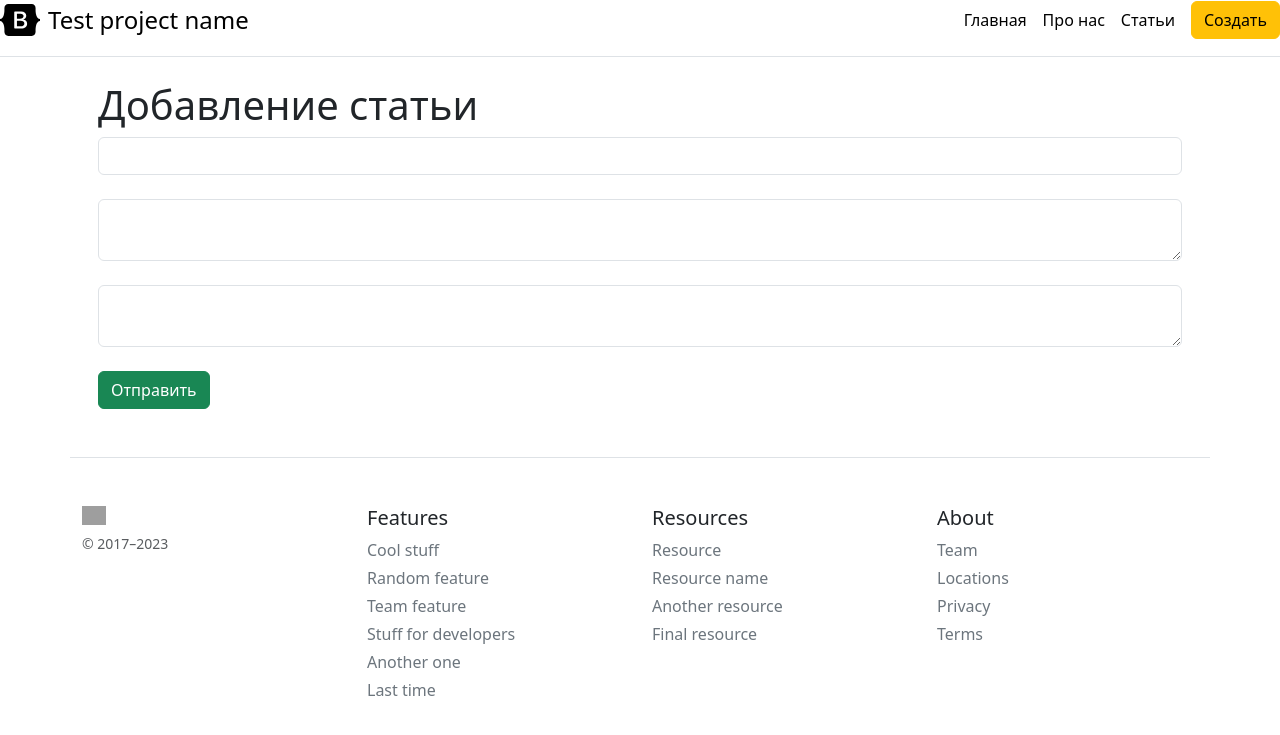
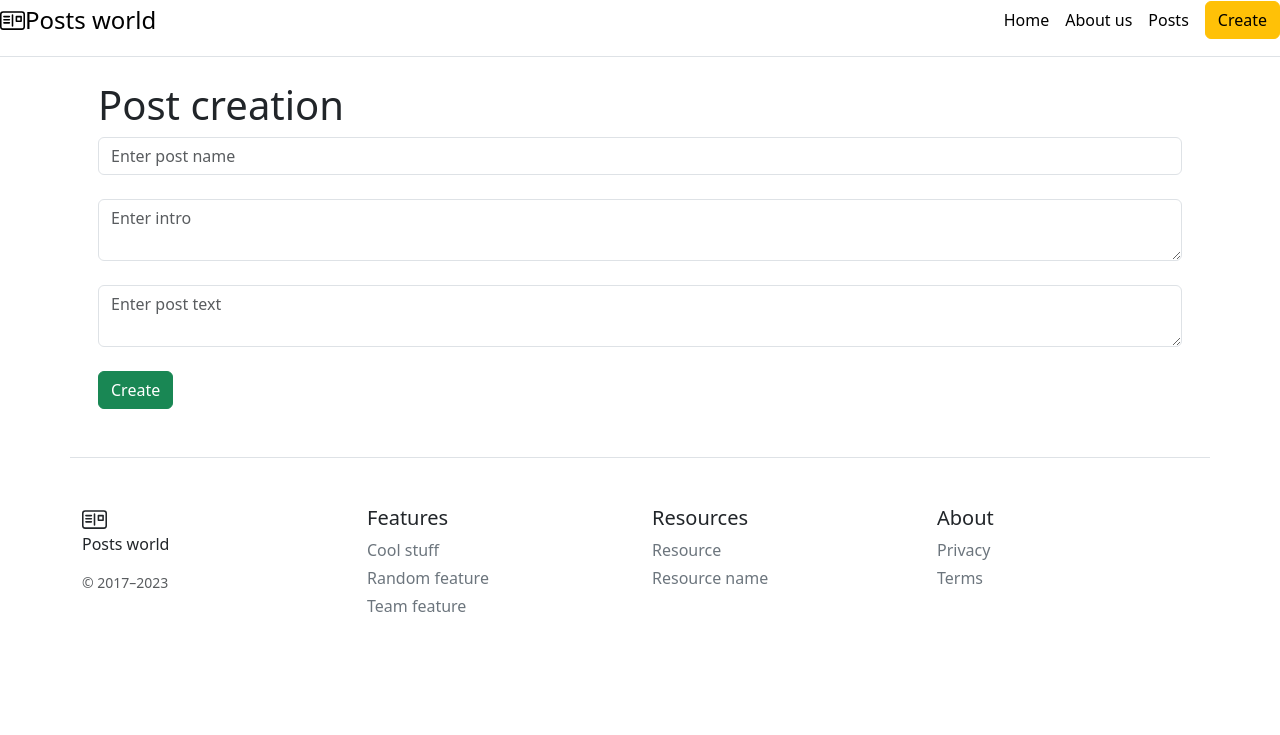
Before and after one commit to VictoriaBU/Python_Flask_App, a Flask app: page /create-article in a window 1280 px wide. Shown: the top 735 px of the page. Run offline with Flask 3, Linux system fonts and the light colour scheme; grey boxes are pictures that could not be loaded.

Commit message:
translate on english

```diff
--- a/app.py
+++ b/app.py
@@ -50,7 +50,7 @@ def post_delete(id):
         db.session.commit()
         return redirect('/posts')
     except:
-        return "При удалении статьи произошла ошибка"
+        return "Something went wrong during post deleting"
 
 
 @app.route('/posts/<int:id>/update', methods=["POST", "GET"])
@@ -65,7 +65,7 @@ def post_update(id):
             db.session.commit()
             return redirect('/posts')
         except:
-            return "При редактировании статьи произошла ошибка"
+            return "Something went wrong during post editing"
     else:
 
         return render_template("post_update.html", article=article)
@@ -85,7 +85,7 @@ def create_article():
             db.session.commit()
             return redirect('/posts')
         except:
-            return "При добавлении статьи произошла ошибка"
+            return "Something went wrong during post creating"
     else:
         return render_template("create-article.html")
 
--- a/templates/about.html
+++ b/templates/about.html
@@ -1,14 +1,14 @@
 {% extends 'base.html' %}
 
 {% block title %}
-страница про нас
+About us
 {% endblock %}
 
 {% block body %}
 <div class="container">
     <main class="px-3">
-    <h1>Cover your page.</h1>
-    <p class="lead">Cover is a one-page template for building simple and beautiful home pages. Download, edit the text, and add your own fullscreen background photo to make it your own.</p>
+    <h1>About us</h1>
+    <p class="lead">This is a space where you can share your post. Be free</p>
     <p class="lead">
       <a href="#" class="btn btn-lg btn-light fw-bold border-white bg-white">Learn more</a>
     </p>
--- a/templates/base.html
+++ b/templates/base.html
@@ -10,18 +10,21 @@
     <title>{% block title %} {% endblock %}</title>
 </head>
 <body>
-<div class="d-flex flex-column flex-md-row align-items-center pb-3 mb-4 border-bottom">
+<div class="d-flex flex-column flex-md-row align-items-center pb-3 mb-4 border-bottom col-12 col-md " >
       <a href="/" class="d-flex align-items-center link-body-emphasis text-decoration-none">
-        <svg xmlns="http://www.w3.org/2000/svg" width="40" height="32" class="me-2" viewBox="0 0 118 94" role="img"><title>Bootstrap</title><path fill-rule="evenodd" clip-rule="evenodd" d="M24.509 0c-6.733 0-11.715 5.893-11.492 12.284.214 6.14-.064 14.092-2.066 20.577C8.943 39.365 5.547 43.485 0 44.014v5.972c5.547.529 8.943 4.649 10.951 11.153 2.002 6.485 2.28 14.437 2.066 20.577C12.794 88.106 17.776 94 24.51 94H93.5c6.733 0 11.714-5.893 11.491-12.284-.214-6.14.064-14.092 2.066-20.577 2.009-6.504 5.396-10.624 10.943-11.153v-5.972c-5.547-.529-8.934-4.649-10.943-11.153-2.002-6.484-2.28-14.437-2.066-20.577C105.214 5.894 100.233 0 93.5 0H24.508zM80 57.863C80 66.663 73.436 72 62.543 72H44a2 2 0 01-2-2V24a2 2 0 012-2h18.437c9.083 0 15.044 4.92 15.044 12.474 0 5.302-4.01 10.049-9.119 10.88v.277C75.317 46.394 80 51.21 80 57.863zM60.521 28.34H49.948v14.934h8.905c6.884 0 10.68-2.772 10.68-7.727 0-4.643-3.264-7.207-9.012-7.207zM49.948 49.2v16.458H60.91c7.167 0 10.964-2.876 10.964-8.281 0-5.406-3.903-8.178-11.425-8.178H49.948z" fill="currentColor"></path></svg>
-        <span class="fs-4">Test project name</span>
+<svg xmlns="http://www.w3.org/2000/svg" width="25" height="25" fill="currentColor" class="bi bi-postcard" viewBox="0 0 16 16">
+  <path fill-rule="evenodd" d="M2 2a2 2 0 0 0-2 2v8a2 2 0 0 0 2 2h12a2 2 0 0 0 2-2V4a2 2 0 0 0-2-2zM1 4a1 1 0 0 1 1-1h12a1 1 0 0 1 1 1v8a1 1 0 0 1-1 1H2a1 1 0 0 1-1-1zm7.5.5a.5.5 0 0 0-1 0v7a.5.5 0 0 0 1 0zM2 5.5a.5.5 0 0 1 .5-.5H6a.5.5 0 0 1 0 1H2.5a.5.5 0 0 1-.5-.5m0 2a.5.5 0 0 1 .5-.5H6a.5.5 0 0 1 0 1H2.5a.5.5 0 0 1-.5-.5m0 2a.5.5 0 0 1 .5-.5H6a.5.5 0 0 1 0 1H2.5a.5.5 0 0 1-.5-.5M10.5 5a.5.5 0 0 0-.5.5v3a.5.5 0 0 0 .5.5h3a.5.5 0 0 0 .5-.5v-3a.5.5 0 0 0-.5-.5zM13 8h-2V6h2z"/>
+</svg>
+
+          <span class="fs-4">Posts world</span>
       </a>
 
       <nav class="d-inline-flex mt-2 mt-md-0 ms-md-auto">
-        <a class="me-3 py-2 link-body-emphasis text-decoration-none" href="/">Главная</a>
-        <a class="me-3 py-2 link-body-emphasis text-decoration-none" href="/about">Про нас</a>
-          <a class="me-3 py-2 link-body-emphasis text-decoration-none" href="/posts">Статьи</a>
+        <a class="me-3 py-2 link-body-emphasis text-decoration-none" href="/">Home</a>
+        <a class="me-3 py-2 link-body-emphasis text-decoration-none" href="/about">About us</a>
+          <a class="me-3 py-2 link-body-emphasis text-decoration-none" href="/posts">Posts</a>
       </nav>
-        <a class="btn btn-warning" href="/create-article">Создать</a>
+        <a class="btn btn-warning" href="/create-article">Create</a>
     </div>
 
 
@@ -29,7 +32,10 @@
 <footer class="container pt-4 my-md-5 pt-md-5 border-top">
     <div class="row">
       <div class="col-12 col-md">
-        <img class="mb-2" src="/docs/5.3/assets/brand/bootstrap-logo.svg" alt="" width="24" height="19">
+        <svg xmlns="http://www.w3.org/2000/svg" width="25" height="25" fill="currentColor" class="bi bi-postcard" viewBox="0 0 16 16">
+  <path fill-rule="evenodd" d="M2 2a2 2 0 0 0-2 2v8a2 2 0 0 0 2 2h12a2 2 0 0 0 2-2V4a2 2 0 0 0-2-2zM1 4a1 1 0 0 1 1-1h12a1 1 0 0 1 1 1v8a1 1 0 0 1-1 1H2a1 1 0 0 1-1-1zm7.5.5a.5.5 0 0 0-1 0v7a.5.5 0 0 0 1 0zM2 5.5a.5.5 0 0 1 .5-.5H6a.5.5 0 0 1 0 1H2.5a.5.5 0 0 1-.5-.5m0 2a.5.5 0 0 1 .5-.5H6a.5.5 0 0 1 0 1H2.5a.5.5 0 0 1-.5-.5m0 2a.5.5 0 0 1 .5-.5H6a.5.5 0 0 1 0 1H2.5a.5.5 0 0 1-.5-.5M10.5 5a.5.5 0 0 0-.5.5v3a.5.5 0 0 0 .5.5h3a.5.5 0 0 0 .5-.5v-3a.5.5 0 0 0-.5-.5zM13 8h-2V6h2z"/>
+</svg>
+          <p>Posts world</p>
         <small class="d-block mb-3 text-body-secondary">© 2017–2023</small>
       </div>
       <div class="col-6 col-md">
@@ -38,9 +44,6 @@
           <li class="mb-1"><a class="link-secondary text-decoration-none" href="#">Cool stuff</a></li>
           <li class="mb-1"><a class="link-secondary text-decoration-none" href="#">Random feature</a></li>
           <li class="mb-1"><a class="link-secondary text-decoration-none" href="#">Team feature</a></li>
-          <li class="mb-1"><a class="link-secondary text-decoration-none" href="#">Stuff for developers</a></li>
-          <li class="mb-1"><a class="link-secondary text-decoration-none" href="#">Another one</a></li>
-          <li class="mb-1"><a class="link-secondary text-decoration-none" href="#">Last time</a></li>
         </ul>
       </div>
       <div class="col-6 col-md">
@@ -48,15 +51,11 @@
         <ul class="list-unstyled text-small">
           <li class="mb-1"><a class="link-secondary text-decoration-none" href="#">Resource</a></li>
           <li class="mb-1"><a class="link-secondary text-decoration-none" href="#">Resource name</a></li>
-          <li class="mb-1"><a class="link-secondary text-decoration-none" href="#">Another resource</a></li>
-          <li class="mb-1"><a class="link-secondary text-decoration-none" href="#">Final resource</a></li>
         </ul>
       </div>
       <div class="col-6 col-md">
         <h5>About</h5>
         <ul class="list-unstyled text-small">
-          <li class="mb-1"><a class="link-secondary text-decoration-none" href="#">Team</a></li>
-          <li class="mb-1"><a class="link-secondary text-decoration-none" href="#">Locations</a></li>
           <li class="mb-1"><a class="link-secondary text-decoration-none" href="#">Privacy</a></li>
           <li class="mb-1"><a class="link-secondary text-decoration-none" href="#">Terms</a></li>
         </ul>
--- a/templates/create-article.html
+++ b/templates/create-article.html
@@ -1,18 +1,18 @@
 {% extends 'base.html' %}
 
 {% block title %}
-страница про нас
+Post creation
 {% endblock %}
 
 {% block body %}
 <div class="container">
     <main class="px-3">
-    <h1>Добавление статьи</h1>
+    <h1>Post creation</h1>
         <form method="post">
-            <input type="text" name="title" id="title" class="form-control"><br>
-            <textarea name="intro" id="intro" class="form-control"></textarea><br>
-            <textarea name="text" id="text" class="form-control"></textarea><br>
-            <input type="submit"  class="btn btn-success" value="Отправить">
+            <input type="text" name="title" id="title" placeholder="Enter post name" class="form-control"><br>
+            <textarea name="intro" id="intro" placeholder="Enter intro" class="form-control"></textarea><br>
+            <textarea name="text" id="text" placeholder="Enter post text" class="form-control"></textarea><br>
+            <input type="submit"  class="btn btn-success" value="Create">
         </form>
 
   </main>
--- a/templates/index.html
+++ b/templates/index.html
@@ -1,12 +1,13 @@
 {% extends 'base.html' %}
 
 {% block title %}
-Главная страница
+Home
 {% endblock %}
 
 {% block body %}
 <div class="container">
 <div class="pricing-header p-3 pb-md-4 mx-auto text-center">
+      <img src="https://img.freepik.com/free-photo/cute-european-female-coworker-in-glasses-sitting-near-window-in-cafe-leaning-head-on-hand-and-reading-articles-in-network-via-laptop-searching-information-for-work-making-notes-in-notebook_197531-30222.jpg?w=1380&t=st=1702844868~exp=1702845468~hmac=8c4434cca45b7fc9326302430a9e5f2097618ffcea90df93e3ca284ca63edb2b" class="img-polaroid">
       <h1 class="display-4 fw-normal text-body-emphasis">Pricing</h1>
       <p class="fs-5 text-body-secondary">Quickly build an effective pricing table for your potential customers with this Bootstrap example. It’s built with default Bootstrap components and utilities with little customization.</p>
     </div>
--- a/templates/posts_detail.html
+++ b/templates/posts_detail.html
@@ -11,9 +11,9 @@
 
     <div class="alert alert-info">
         <p> {{ article.text }}</p>
-        <p><b>Дата: {{ article.date.date() }} </b></p>
-        <a href="/posts/{{ article.id }}/delete" class="btn btn-danger">Удалить</a>
-        <a href="/posts/{{ article.id }}/update" class="btn btn-success">Редактировать</a>
+        <p><b>Date: {{ article.date.date() }} </b></p>
+        <a href="/posts/{{ article.id }}/delete" class="btn btn-danger">Delete</a>
+        <a href="/posts/{{ article.id }}/update" class="btn btn-success">Edit</a>
     </div>
 
 </div>
```
Also changed, not shown: templates/post_update.html (+6 -6 lines), templates/posts.html (+5 -5 lines), instance/my.db.
